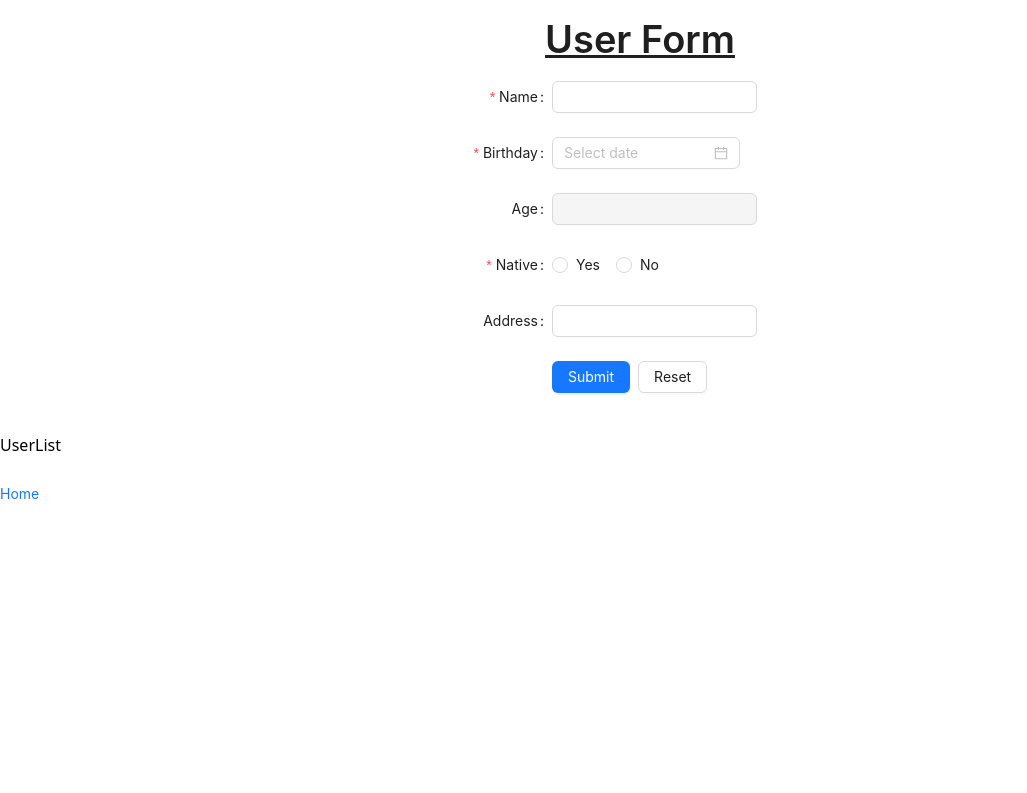
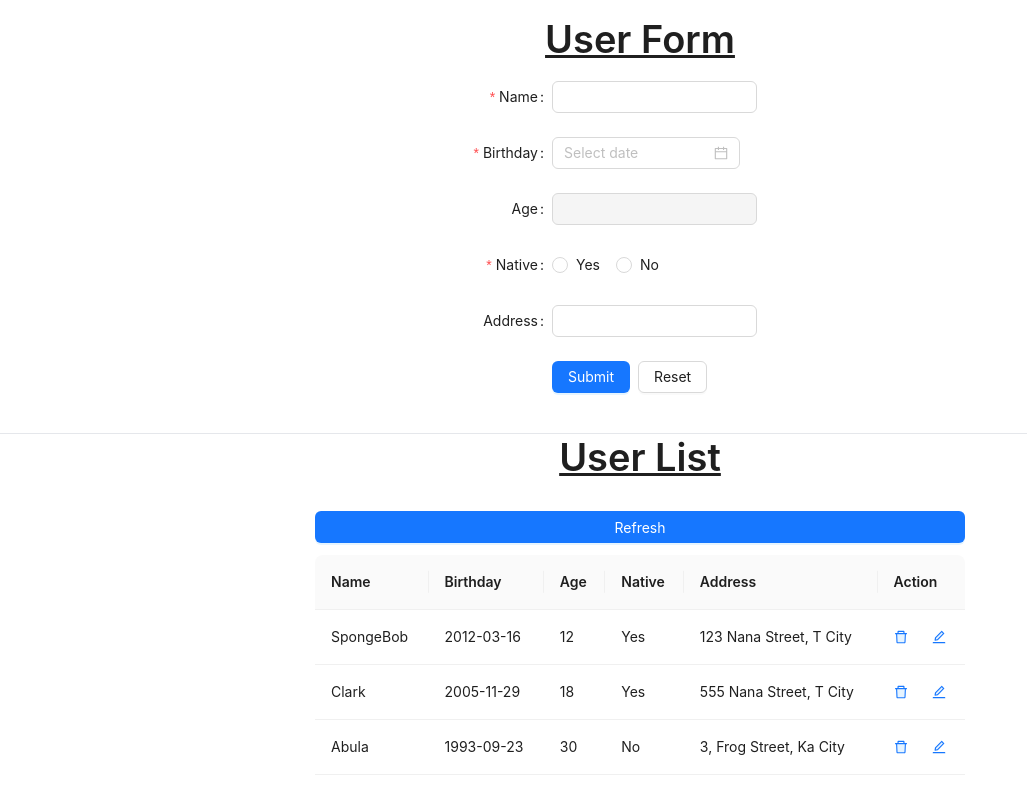
Before and after one commit to LisaMandarin/react-tasks, a React (Vite) app: page /form/formdemo in a window 1280 px wide. Shown: the top 793 px of the page, without its empty margins (0-1027 px from the left). Built offline with nearby package versions, Linux system fonts and the light colour scheme; data requests are answered from the project's data file.

Commit message:
user list 80% done

```diff
--- a/mock/db.json
+++ b/mock/db.json
@@ -1,28 +1,52 @@
 {
   "users": [
     {
-      "id": "ee48",
-      "name": "Miimi",
-      "birthday": "2016-12-14T16:00:00.000Z",
-      "age": 7,
+      "id": "4e16",
+      "name": "SpongeBob",
+      "birthday": "2012-03-16T16:00:00.000Z",
+      "age": 12,
       "native": true,
-      "address": "123 Faith Street, T City"
+      "address": "123 Nana Street, T City"
     },
     {
-      "id": "2365",
+      "id": "69db",
       "name": "Clark",
-      "birthday": "2005-11-16T16:00:00.000Z",
+      "birthday": "2005-11-29T16:00:00.000Z",
       "age": 18,
-      "native": false,
-      "address": "123 Main Street, K City"
+      "native": true,
+      "address": "555 Nana Street, T City"
     },
     {
-      "id": "6480",
-      "name": "Mary",
-      "birthday": "1997-11-05T16:00:00.000Z",
-      "age": 26,
+      "id": "1f5d",
+      "name": "Abula",
+      "birthday": "1993-09-23T16:00:00.000Z",
+      "age": 30,
+      "native": false,
+      "address": "3, Frog Street, Ka City"
+    },
+    {
+      "id": "de14",
+      "name": "Lily",
+      "birthday": "1983-01-22T16:00:00.000Z",
+      "age": 41,
+      "native": false,
+      "address": "500 Main Street, K City"
+    },
+    {
+      "id": "5219",
+      "name": "Andy",
+      "birthday": "1980-12-30T16:00:00.000Z",
+      "age": 43,
+      "native": false,
+      "address": "300 Yoyo Street, T City"
+    },
+    {
+      "id": "85ba",
+      "name": "Uganda",
+      "birthday": "2001-04-14T16:00:00.000Z",
+      "age": 23,
       "native": true,
-      "address": "123 Main Street, K City"
+      "address": "8787, Bubu Street, Ka City"
     }
   ]
 }
--- a/package.json
+++ b/package.json
@@ -10,6 +10,7 @@
     "preview": "vite preview"
   },
   "dependencies": {
+    "@ant-design/icons": "^5.5.1",
     "antd": "^5.20.5",
     "axios": "^1.7.7",
     "json-server": "^1.0.0-beta.2",
--- a/src/form/FormDemo.jsx
+++ b/src/form/FormDemo.jsx
@@ -7,9 +7,10 @@ export function FormDemo() {
     return (
         <>
             <UserForm />
+            <hr />
             <UserList />
             <br />
-            <Link href="/">Home</Link>
+            <Link href="/" className="flex justify-center">Home</Link>
         </>
 
     )
--- a/src/form/UserList.jsx
+++ b/src/form/UserList.jsx
@@ -1,7 +1,53 @@
+import { Button, Space, Table, Typography } from "antd"
+import { bDayFormat, fetchData, nativeYN, deleteUser, refreshTable } from "./userListUtil"
+import { useEffect, useState } from "react"
+import { DeleteTwoTone, EditTwoTone } from "@ant-design/icons"
+const { Title } = Typography
+
 export function UserList() {
+    const [ originalData, setOriginalData ] = useState([])
+    const [ dataSource, setDatasource ] = useState([])
+
+    const columns = [
+        {title: 'Name', dataIndex: 'name', key: 'name'},
+        {title: 'Birthday', dataIndex: 'birthday', key: 'birthday', render: (_, record) => (
+            <span>{bDayFormat(record.birthday)}</span>
+        )},
+        {title: 'Age', dataIndex: 'age', key: 'age'},
+        {title: 'Native', dataIndex: 'native', key: 'native', render: (_, record) => (
+            <span>{nativeYN(record.native)}</span>
+        )},
+        {title: 'Address', dataIndex: 'address', key: 'address'},
+        {title: 'Action', dataIndex: 'action', key: 'action', render: (_, record) => (
+            <Space size="large">
+                <DeleteTwoTone onClick={() => deleteUser(record.id, dataSource, setDatasource, setOriginalData)}/>
+                <EditTwoTone />
+            </Space>
+        )}
+    ]
+
+    useEffect(() => {
+        fetchData()
+            .then(response => {
+                setDatasource(response)
+                setOriginalData(response)
+            })
+    }, [])
+
     return (
-        <p>
-            UserList
-        </p>
+        <div
+            className="flex flex-col gap-3 w-[650px] mx-auto"
+        >
+            <Title underline className="text-center">User List</Title>
+            <Button type="primary" onClick={()=>refreshTable(setDatasource, setOriginalData)}>Refresh</Button>
+            <Table
+                dataSource={dataSource}
+                columns={columns}
+                pagination={{
+                    position: ['bottomCenter'],
+                    pageSize: 5
+                }}
+            />
+        </div>
     )
 }
--- /dev/null
+++ b/src/form/userListUtil.js
@@ -0,0 +1,46 @@
+import dayjs from 'dayjs'
+import axios from 'axios'
+
+export function bDayFormat(bDay) {
+    return dayjs(bDay).format('YYYY-MM-DD')
+}
+
+export function nativeYN(boolean) {
+    return boolean ? "Yes" : "No"
+}
+
+export const fetchData = async() => {
+    try {
+        const data = await axios.get('http://localhost:3001/users')
+        const dataWithKeys = data.data.map(d => ({...d, key: d.id}))
+        return dataWithKeys
+    } catch (err) {
+        console.error('Failed to get data: ', err.message)
+    }
+}
+
+export const deleteUser = async(id, dataSource, setDatasource, setOriginalData) => {
+    try {
+        const url = `http://localhost:3001/users/${id}`
+        axios.delete(url)
+        console.log('Delete user successfully')
+
+        const updatedData = dataSource.filter(d => d.id !== id)
+        setDatasource(updatedData)
+        setOriginalData(updatedData)
+        console.log('updated Datasource and OriginalData')
+    } catch (err) {
+        console.error('Failed to delete user: ', err.message)
+    }
+}
+
+export const refreshTable = async(setDatasource, setOriginalData) => {
+    try {
+        const updatedData = await fetchData()
+        setDatasource(updatedData)
+        setOriginalData(updatedData)
+        console.log('table refreshed')
+    } catch (err) {
+        console.error('Failed to refresh table: ', err.message)
+    }
+}
--- a/src/output.css
+++ b/src/output.css
@@ -624,11 +624,6 @@ video {
   margin-right: auto;
 }
 
-.my-4 {
-  margin-top: 1rem;
-  margin-bottom: 1rem;
-}
-
 .ml-auto {
   margin-left: auto;
 }
@@ -647,6 +642,10 @@ video {
 
 .flex {
   display: flex;
+}
+
+.table {
+  display: table;
 }
 
 .h-80 {
@@ -689,12 +688,16 @@ video {
   width: 500px;
 }
 
-.w-\[600px\] {
-  width: 600px;
+.w-full {
+  width: 100%;
 }
 
-.w-full {
-  width: 100%;
+.w-\[630px\] {
+  width: 630px;
+}
+
+.w-\[650px\] {
+  width: 650px;
 }
 
 .flex-1 {
@@ -779,6 +782,10 @@ video {
   gap: 0.5rem;
 }
 
+.gap-3 {
+  gap: 0.75rem;
+}
+
 .border {
   border-width: 1px;
 }
@@ -796,11 +803,6 @@ video {
 .bg-gray-300 {
   --tw-bg-opacity: 1;
   background-color: rgb(209 213 219 / var(--tw-bg-opacity));
-}
-
-.bg-green-200 {
-  --tw-bg-opacity: 1;
-  background-color: rgb(187 247 208 / var(--tw-bg-opacity));
 }
 
 .bg-purple-800 {
@@ -858,6 +860,11 @@ video {
   background-color: rgb(161 98 7 / var(--tw-bg-opacity));
 }
 
+.bg-green-200 {
+  --tw-bg-opacity: 1;
+  background-color: rgb(187 247 208 / var(--tw-bg-opacity));
+}
+
 .p-1 {
   padding: 0.25rem;
 }
@@ -902,6 +909,10 @@ video {
   outline-style: solid;
 }
 
+.outline-double {
+  outline-style: double;
+}
+
 .filter {
   filter: var(--tw-blur) var(--tw-brightness) var(--tw-contrast) var(--tw-grayscale) var(--tw-hue-rotate) var(--tw-invert) var(--tw-saturate) var(--tw-sepia) var(--tw-drop-shadow);
 }
```
Also changed, not shown: 1 other file (tests, documents, lock files or other folders).
